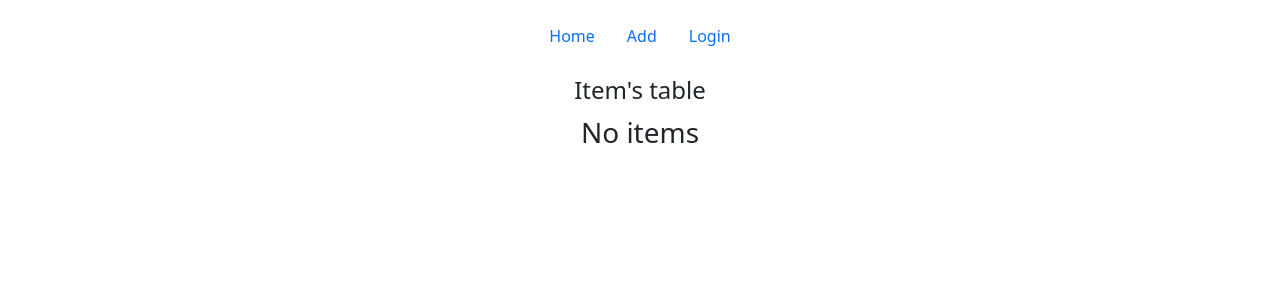
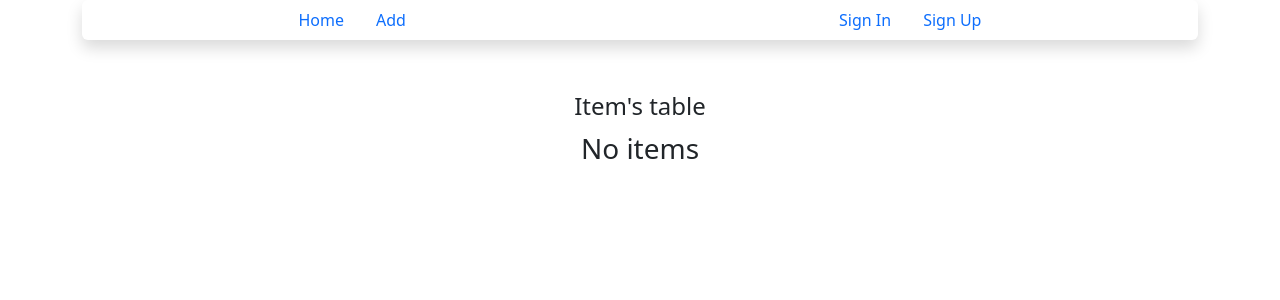
Before and after one commit to sitdoff/wishlist, a Flask app: page /wishlist/ in a window 1280 px wide. Shown: the top 300 px of the page. Run offline with Flask 3, Linux system fonts and the light colour scheme; data that the repository does not hold is empty; parts of the project's set-up code (start-up, migrations or seed data) failed here and were passed over.

Commit message:
add template top_navigation.html

```diff
--- a/application/templates/base.html
+++ b/application/templates/base.html
@@ -16,31 +16,37 @@
               href="{{ url_for('static', filename='css/style.css') }}">
     </head>
     <body>
-        <div class="container">
-            <header class="d-flex justify-content-center py-3">
-                <ul class="nav nav-pills">
-                    <li class="nav-item">
-                        <a href="{{ url_for("wishlist.main") }}"
-                           class="nav-link"
-                           aria-current="page">Home</a>
-                    </li>
-                    <li class="nav-item">
-                        <a href="{{ url_for("wishlist.add") }}" class="nav-link">Add</a>
-                    </li>
-                    {% if current_user.is_authenticated %}
-                        <li class="nav-item">
-                            <a href="{{ url_for("users.logout") }}" class="nav-link">Logout({{ current_user.email }})</a>
-                        </li>
-                    {% else %}
-                        <li class="nav-item">
-                            <a href="{{ url_for("users.login") }}"
-                               class="nav-link"
-                               aria-current="page">Login</a>
-                        </li>
-                    {% endif %}
-                </ul>
-            </header>
-        </div>
+        <!-- <div class="container"> -->
+        <!--     <header class="d-flex justify-content-center py-3"> -->
+        <!--         <ul class="nav nav-pills"> -->
+        <!--             <li class="nav-item"> -->
+        <!--                 <a href="{{ url_for("wishlist.main") }}" -->
+        <!--                    class="nav-link" -->
+        <!--                    aria-current="page">Home</a> -->
+        <!--             </li> -->
+        <!--             <li class="nav-item"> -->
+        <!--                 <a href="{{ url_for("wishlist.add") }}" class="nav-link">Add</a> -->
+        <!--             </li> -->
+        <!--             {% if current_user.is_authenticated %} -->
+        <!--                 <li class="nav-item"> -->
+        <!--                     <a href="{{ url_for("users.logout") }}" class="nav-link">Logout({{ current_user.email }})</a> -->
+        <!--                 </li> -->
+        <!--             {% else %} -->
+        <!--                 <li class="nav-item"> -->
+        <!--                     <a href="{{ url_for("users.login") }}" -->
+        <!--                        class="nav-link" -->
+        <!--                        aria-current="page">Sign In</a> -->
+        <!--                 </li> -->
+        <!--                 <li class="nav-item"> -->
+        <!--                     <a href="{{ url_for("users.register") }}" -->
+        <!--                        class="nav-link" -->
+        <!--                        aria-current="page">Sign Up</a> -->
+        <!--                 </li> -->
+        <!--             {% endif %} -->
+        <!--         </ul> -->
+        <!--     </header> -->
+        <!-- </div> -->
+        {% include "top_navigation.html" %}
         {% block flash %}
             <div class="container">
                 {% for category, message in get_flashed_messages(with_categories=True) %}
@@ -54,11 +60,5 @@
         <script src="https://cdn.jsdelivr.net/npm/bootstrap@5.3.3/dist/js/bootstrap.bundle.min.js"
                 integrity="sha384-YvpcrYf0tY3lHB60NNkmXc5s9fDVZLESaAA55NDzOxhy9GkcIdslK1eN7N6jIeHz"
                 crossorigin="anonymous"></script>
-        <script src="https://cdn.jsdelivr.net/npm/@popperjs/core@2.11.8/dist/umd/popper.min.js"
-                integrity="sha384-I7E8VVD/ismYTF4hNIPjVp/Zjvgyol6VFvRkX/vR+Vc4jQkC+hVqc2pM8ODewa9r"
-                crossorigin="anonymous"></script>
-        <script src="https://cdn.jsdelivr.net/npm/bootstrap@5.3.3/dist/js/bootstrap.min.js"
-                integrity="sha384-0pUGZvbkm6XF6gxjEnlmuGrJXVbNuzT9qBBavbLwCsOGabYfZo0T0to5eqruptLy"
-                crossorigin="anonymous"></script>
     </body>
 </html>
--- /dev/null
+++ b/application/templates/top_navigation.html
@@ -0,0 +1,49 @@
+<div class="container mb-5">
+    <div class="d-flex justify-content-around shadow rounded">
+        <div class="navigation">
+            <ul class="nav">
+                <li class="nav-item">
+                    <a href="{{ url_for("wishlist.main") }}"
+                       class="nav-link"
+                       aria-current="page">Home</a>
+                </li>
+                <li class="nav-item">
+                    <a href="{{ url_for("wishlist.add") }}" class="nav-link">Add</a>
+                </li>
+            </ul>
+        </div>
+        {% if current_user.is_authenticated %}
+            <div class="user-info">
+                <ul class="navbar-nav">
+                    <li class="nav-item dropdown">
+                        <a class="nav-link dropdown-toggle"
+                           href="#"
+                           role="button"
+                           data-bs-toggle="dropdown"
+                           aria-expanded="false">{{ current_user.email }}</a>
+                        <ul class="dropdown-menu">
+                            <li>
+                                <a class="dropdown-item" href="{{ url_for("users.logout") }}">Logout</a>
+                            </li>
+                        </ul>
+                    </li>
+                </ul>
+            </div>
+        {% else %}
+            <div class="login-link">
+                <ul class="nav">
+                    <li class="nav-item">
+                        <a href="{{ url_for("users.login") }}"
+                           class="nav-link"
+                           aria-current="page">Sign In</a>
+                    </li>
+                    <li class="nav-item">
+                        <a href="{{ url_for("users.register") }}"
+                           class="nav-link"
+                           aria-current="page">Sign Up</a>
+                    </li>
+                </ul>
+            </div>
+        {% endif %}
+    </div>
+</div>
```
